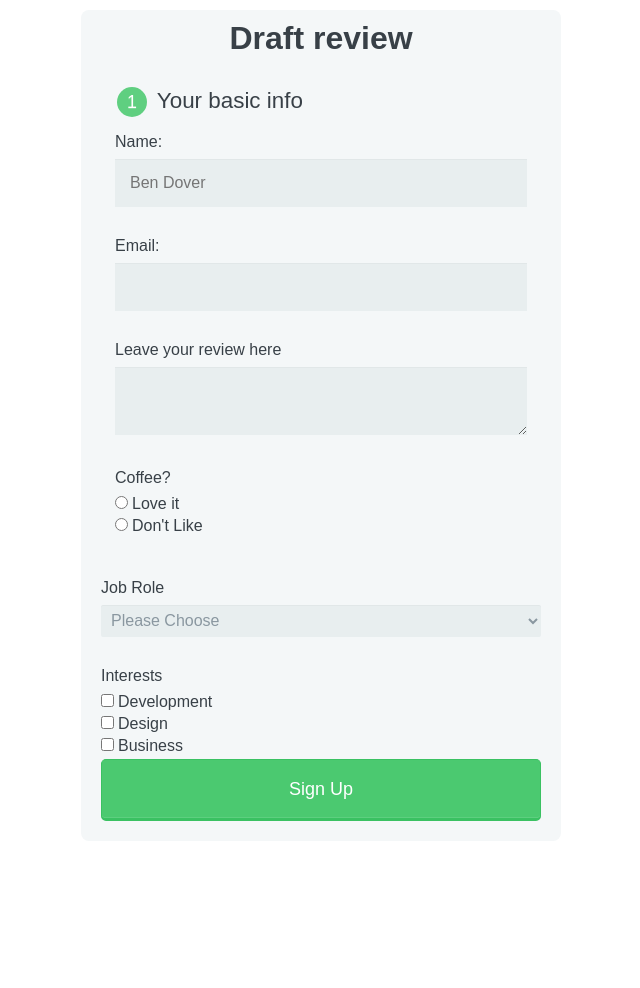
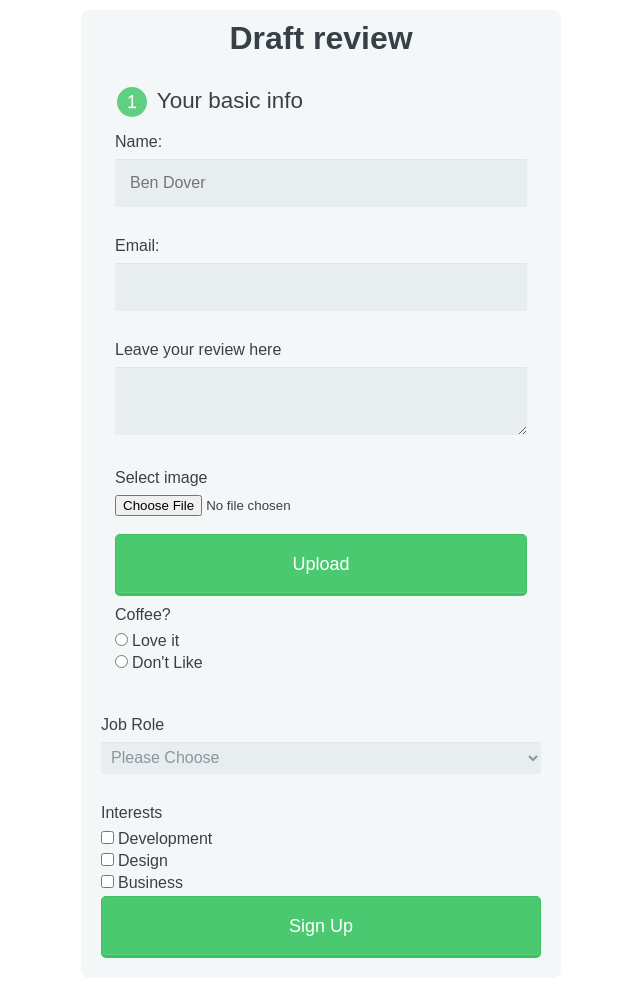
Before and after one commit to zenxha/sushi, a Flask app: page /loginv2 in a window 1280 px wide. Shown: the whole page, without its empty margins (319-959 px from the left). Before the commit the page ends 821 px from the top, so only its background shows below. Run offline with Flask 2, Linux system fonts and the light colour scheme.

Commit message:
upload added to loginv2

```diff
--- a/templates/homesite/loginv2.html
+++ b/templates/homesite/loginv2.html
@@ -153,6 +153,16 @@ p.show{
     <input type="email" id="email" name="user_email"  required>
     <label for="bio">Leave your review here</label>
     <textarea id="bio" name="user_bio"></textarea>
+      <!--upload part-->
+      <form action="/upload" method="POST" enctype="multipart/form-data">
+          <div class="form-group">
+              <label>Select image</label>
+              <div class="custom-file">
+                  <input type="file" class="custom-file-input" name="image" id="image">
+              </div>
+          </div>
+          <br><button type="submit" class="btn btn-primary">Upload</button>
+
     <label>Coffee?</label>
     <input type="radio" id="love" value="love" name="coffee"><label for="love" class="light">Love it</label><br/>
     <input type="radio" id="dislike" value="dislike" name="coffee"><label for="dislike" class="light">Don't Like</label>
@@ -191,6 +201,8 @@ p.show{
   <input type="checkbox" id="development" value="interest_development" name="user_interest"><label class="light" for="development">Development</label><br>
   <input type="checkbox" id="design" value="interest_design" name="user_interest"><label class="light" for="design">Design</label><br>
   <input type="checkbox" id="business" value="interest_business" name="user_interest"><label class="light" for="business">Business</label>
+
+
 
   <button type="submit">Sign Up</button>
 
--- a/views.py
+++ b/views.py
@@ -64,6 +64,12 @@ def login():
         return render_template("homesite/login.html", background=background)
 @app.route('/loginv2')
 def loginv2():
+    if request.files:
+        image = request.files["image"]
+        image.save(pathForImages + image.filename)
+        print('A user uploaded a file with the name of ' + image.filename)
+        return redirect(request.url)
+
     return render_template("homesite/loginv2.html")
 @app.route('/signup')
 @app.route('/user')
--- a/wsgi.py
+++ b/wsgi.py
@@ -4,4 +4,4 @@ from views import app
 
 if __name__ == "__main__":
     # runs the application on the repl development server
-    app.run(debug=False,host='192.168.1.85',port='5000')
+    app.run(debug=False,host='127.0.0.1',port='5000')
```
